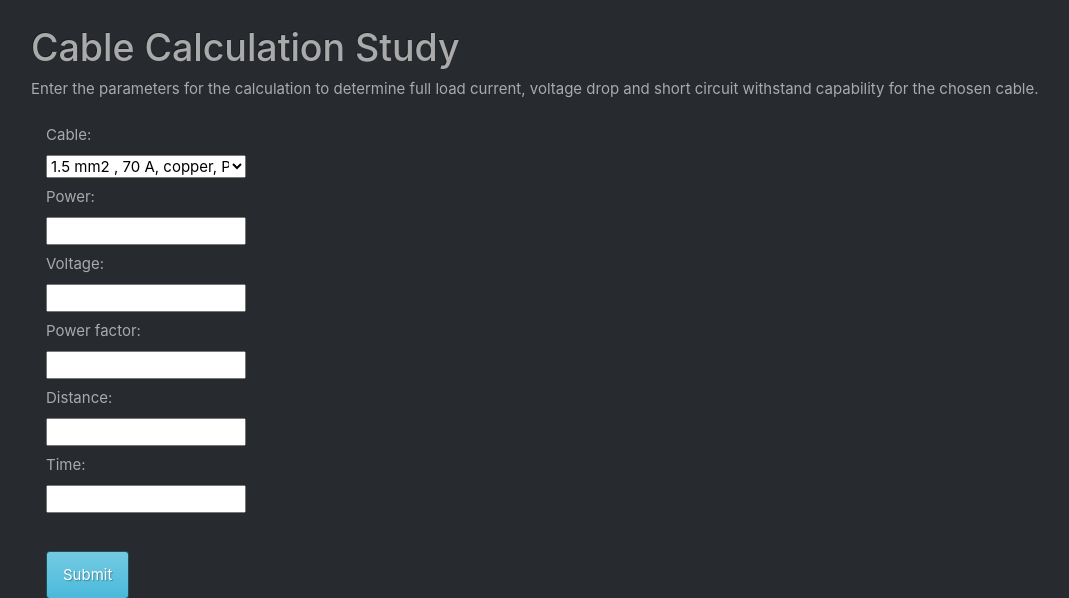
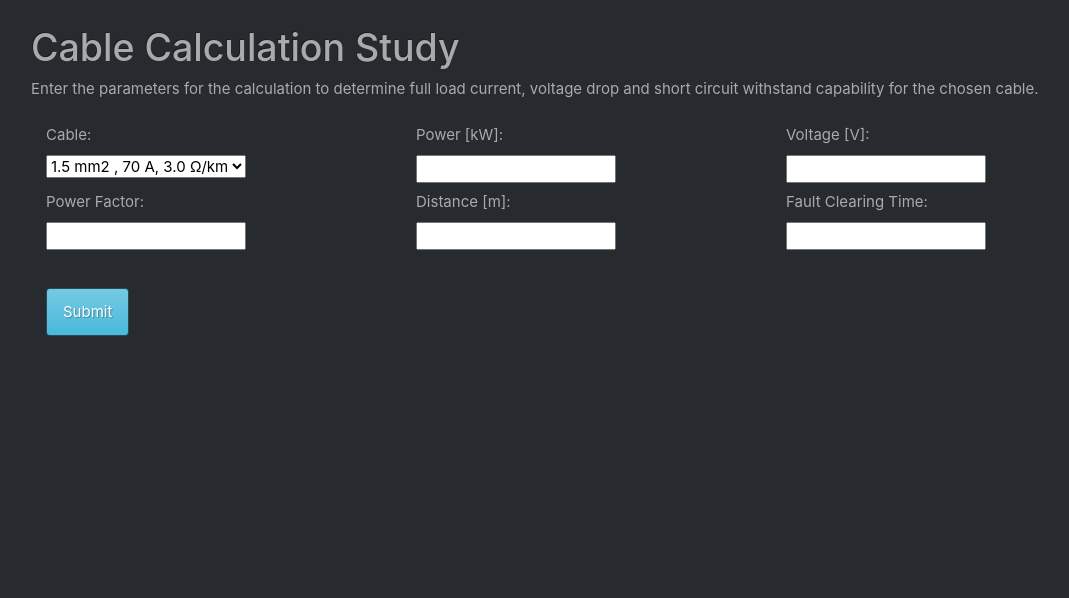
Before and after one commit to laurenmit/Cable-Sizing-Calculator, a Django app: page /calculate in a window 1280 px wide. Shown: the part 57-655 px from the top of the page, without its empty margins (54-1123 px from the left). Run offline with Django 3.2, Linux system fonts and the light colour scheme; data comes from the database, SQL or seed files in the repository; both versions use the stored data as it was after the commit; some libraries are stand-ins or nearby versions.

Commit message:
Reformatting Calculate form
Reformatting form for calculation parameters page.

```diff
--- a/cable_sizing_calc/calculations/forms.py
+++ b/cable_sizing_calc/calculations/forms.py
@@ -68,3 +68,7 @@ class CalculationForm(forms.Form):
     power_factor = forms.FloatField(min_value=-1.0, max_value=1.0)
     distance = forms.FloatField(min_value=0.0) #unit is [m]
     time = forms.FloatField(min_value=0)
+
+    def __init__(self, *args, **kwargs):
+         super(forms.Form, self).__init__(*args, **kwargs)
+         self.fields['time'].label = 'Fault Clearing Time'
--- a/cable_sizing_calc/calculations/static/style.css
+++ b/cable_sizing_calc/calculations/static/style.css
@@ -24,4 +24,5 @@ select{
 
 #choose_cable{
   width: 200px;
+  display: inline-block;
 }
--- a/cable_sizing_calc/calculations/templates/calculations/cable_detail.html
+++ b/cable_sizing_calc/calculations/templates/calculations/cable_detail.html
@@ -14,6 +14,7 @@
     <tr>
       <th scope="col">Cross Sectional Area</th>
       <th scope="col"> Current Rating</th>
+      <!-- <th scope="col"> Impedance</th> -->
       <th scope="col"> Conductor Material</th>
       <th scope="col">Insulation</th>
       <th scope="col">Insulation Rating</th>
@@ -25,6 +26,7 @@
     <tr class="table-primary">
       <th scope="row">{{cable.cross_section}}mm<sup>2</sup></th>
       <td>{{cable.nom_current_rating}}A</td>
+      <!-- <td>{{cable.impedance}}&#8486/km</td> -->
       <td>{{cable.conductor}}</td>
       <td>{{cable.insulation}}</td>
       <td>{{cable.voltage_rating}}</td>
--- a/cable_sizing_calc/calculations/templates/calculations/calculate.html
+++ b/cable_sizing_calc/calculations/templates/calculations/calculate.html
@@ -8,12 +8,13 @@
   <form method="POST">
     <div class="row">
       <div class="col-sm">
-      <label>Cable:</label>
-      <select name="choose_cable" id="choose_cable">
+        <label>Cable:</label>
+        <select name="choose_cable" id="choose_cable">
           {% for cable in cables %}
         <option value="{{cable.id}}">
           {{cable.cross_section}} mm<sup>2</sup> ,
           {{cable.nom_current_rating}} A,
+          {{cable.impedance}} &#8486/km,
           {{cable.conductor}},
           {{cable.insulation}},
           {{cable.voltage_rating}}
@@ -21,13 +22,31 @@
         {% endfor %}
       </select>
       </div>
+      <div class="col-sm">
+        <label>Power [kW]:</label>
+        {{form.power}}
+      </div>
+      <div class="col-sm">
+        <label>Voltage [V]:</label>
+        {{form.voltage}}
+      </div>
     </div>
     <div class="row">
       <div class="col-sm">
-    {{form}} {% csrf_token %}
-    </div>
+        <label>Power Factor: </label>
+        {{form.power_factor}}
+      </div>
+      <div class="col-sm">
+        <label> Distance [m]: </label>
+        {{form.distance}}
+      </div>
+      <div class="col-sm">
+        <label>Fault Clearing Time: </label>
+        {{form.time}}
+      </div>
     </div>
     </br>
+    {% csrf_token %}
     <button type="submit" class="btn btn-info">Submit</button>
   </form>
 
```
Also changed, not shown: cable_sizing_calc/db.sqlite3.
